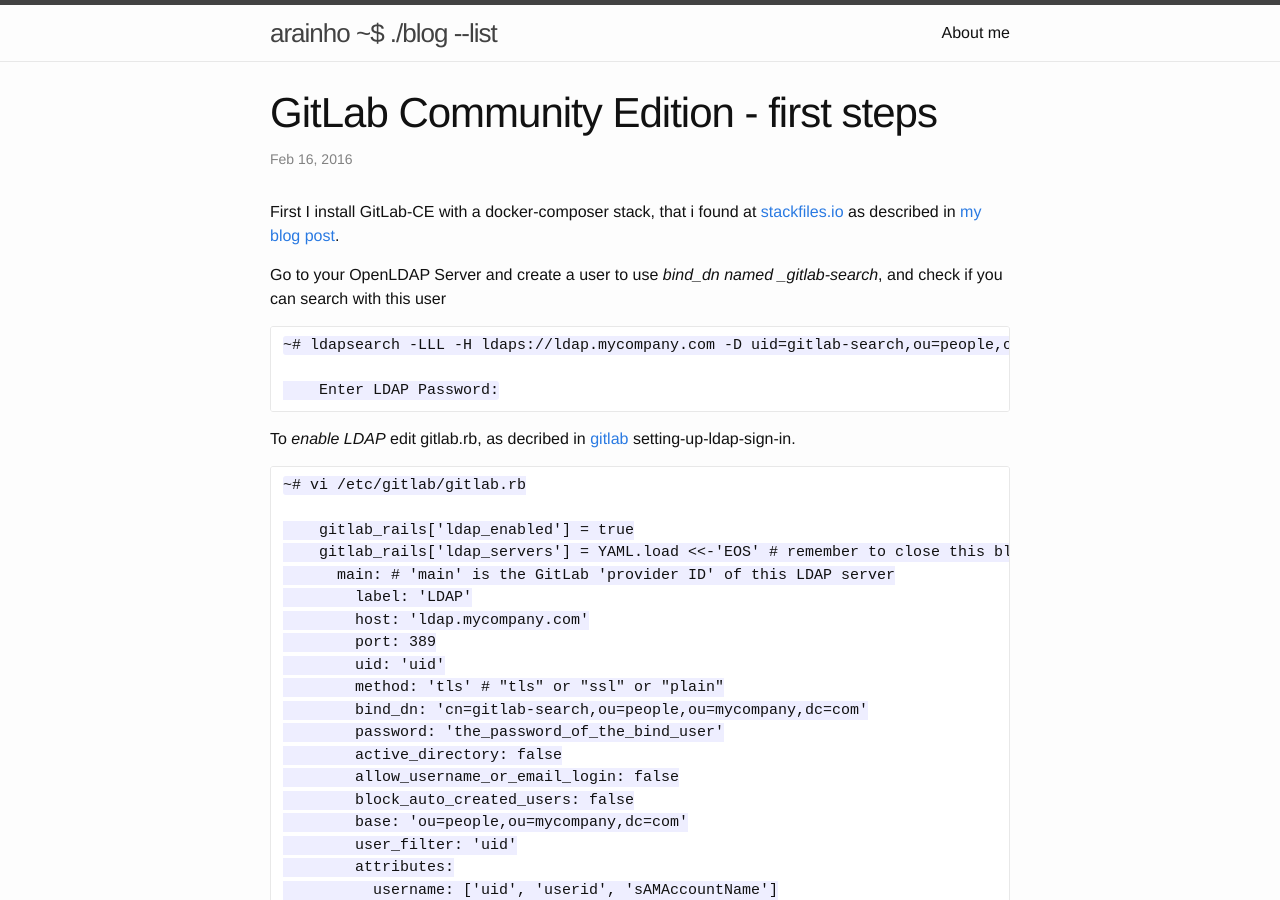
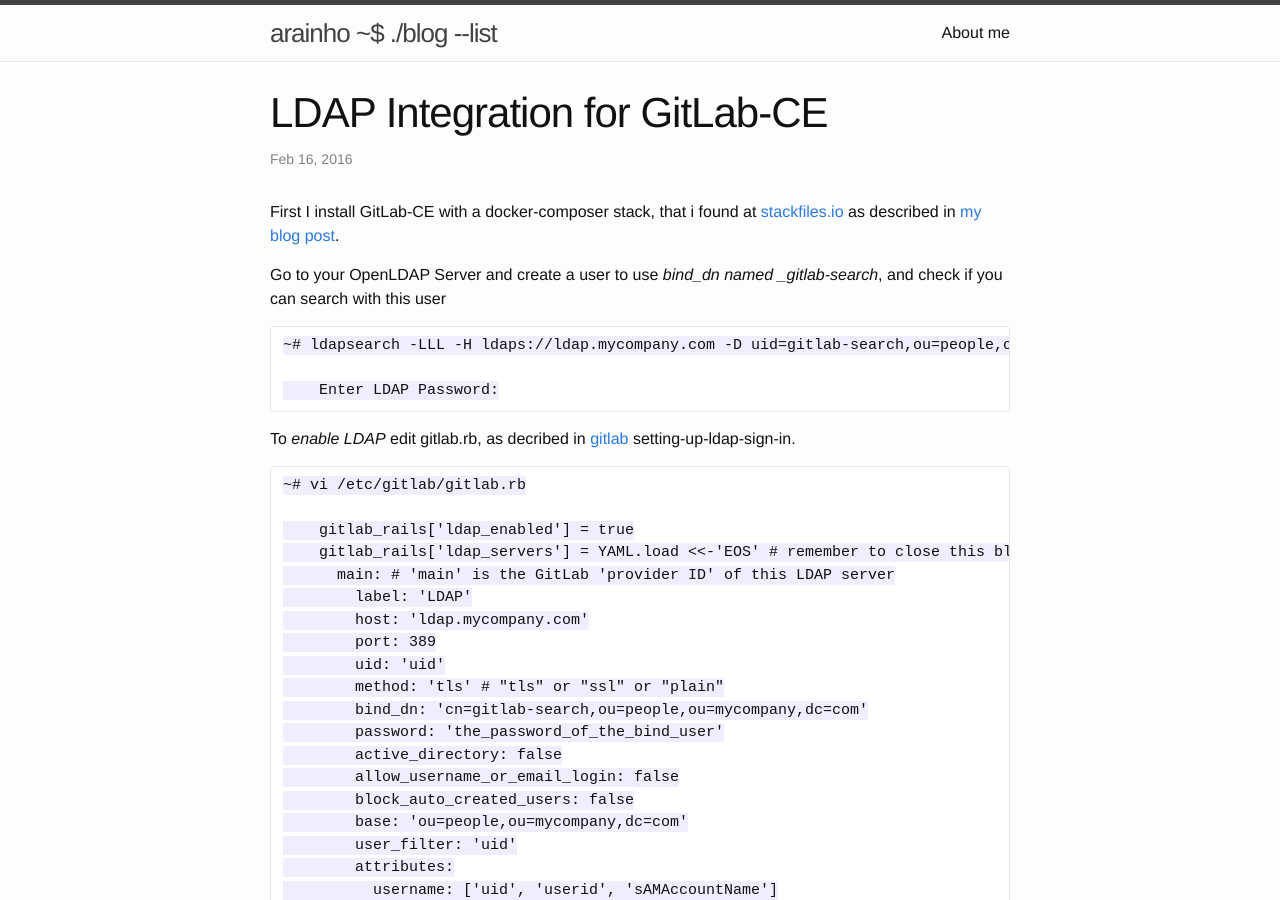
Before and after one commit to arainho/arainho.github.io, a Jekyll site: the page built from _posts/2016-02-17-gitlab-ce-ldap-integration.md, in a window 1280 px wide and 900 px high. Built offline with Jekyll 4.4.1, drawn with Linux system fonts in a browser that asks for light colours.

Commit message:
fix title of post
Change title to "LDAP Integration for GitLab-CE"

```diff
--- a/_posts/2016-02-17-gitlab-ce-ldap-integration.md
+++ b/_posts/2016-02-17-gitlab-ce-ldap-integration.md
@@ -1,6 +1,6 @@
 ---
 layout: post
-title:  "GitLab Community Edition - first steps"
+title:  "LDAP Integration for GitLab-CE"
 date:   2016-02-16 18:22:02
 categories: gitlab credentials openldap ldap ubuntu
 ---
```
